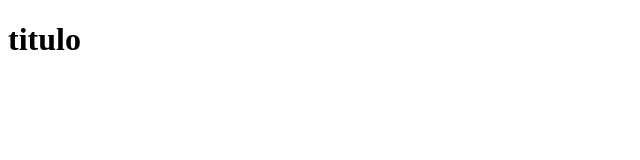
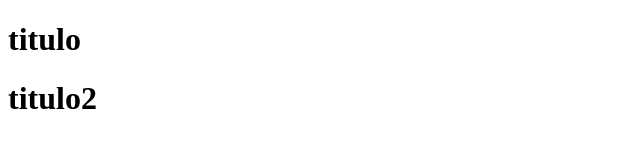
Before and after one commit to iamedd-info/123, a plain HTML site: page index.html in a window 1280 px wide. Shown: the whole page, without its empty margins (0-640 px from the left). Drawn offline with Linux system fonts and the light colour scheme.

Commit message:
Update index.html

```diff
--- a/index.html
+++ b/index.html
@@ -8,5 +8,6 @@
 </head>
 <body>
      <h1>titulo</h1>
+    <h1>titulo2</h1>
 </body>
 </html>
```
